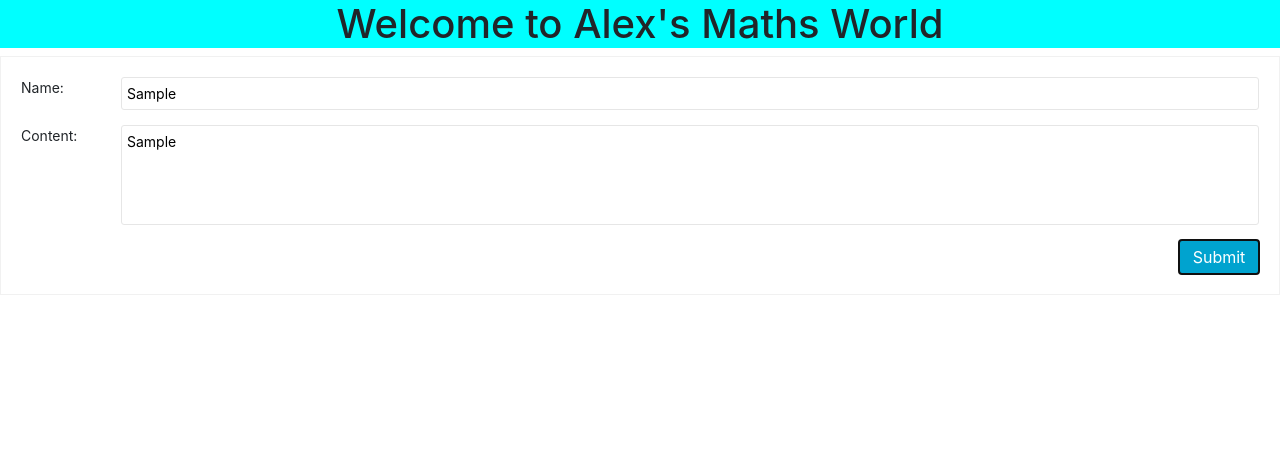
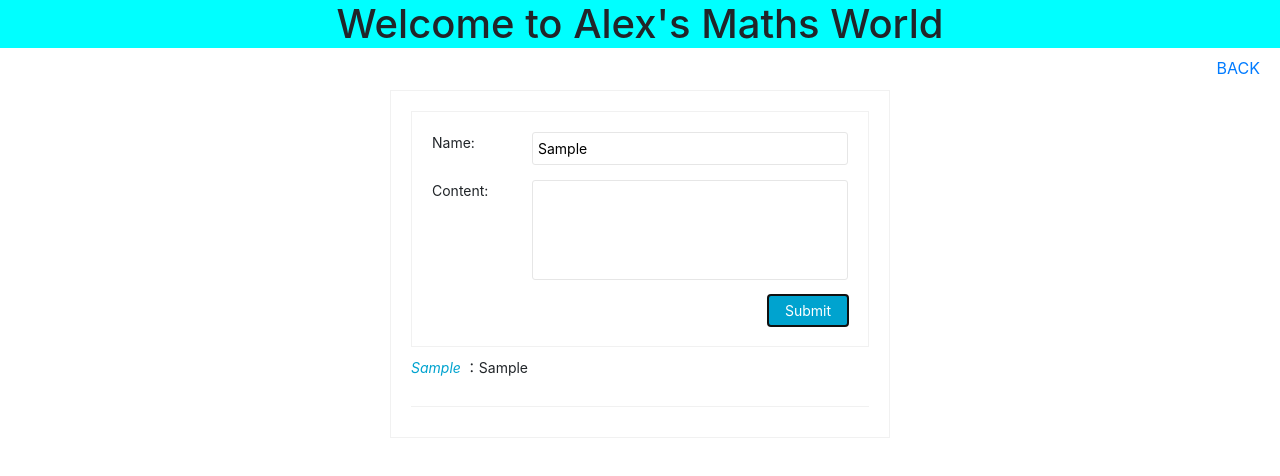
Before and after one commit to yiluzhu/alexworld-ui, a React (Create React App) app: page /comment in a window 1280 px wide. Both pictures are taken after typing "Sample", "Sample" into the empty fields and a click on the button "Submit". Shown: the top 476 px of the page. Built offline with nearby package versions, Linux system fonts and the light colour scheme.

Commit message:
Complete comment UI

```diff
--- a/src/App.js
+++ b/src/App.js
@@ -4,7 +4,7 @@ import './App.css';
 import 'bootstrap/dist/css/bootstrap.min.css';
 import Setting from './components/Setting';
 import Question from './components/Question';
-import Comment from './components/comment/CommentInput';
+import Comment from './components/comment/Comment';
 
 
 class App extends Component {
--- /dev/null
+++ b/src/Config.js
@@ -0,0 +1,3 @@
+
+// export var rootUrl = 'https://backend-dot-alex-maths-world.appspot.com';
+export var rootUrl = 'http://localhost:5000';
--- a/src/components/Question.js
+++ b/src/components/Question.js
@@ -3,9 +3,8 @@ import {Link} from 'react-router-dom'
 import Container from 'react-bootstrap/Container'
 import Row from 'react-bootstrap/Row'
 import Col from 'react-bootstrap/Col'
+import {rootUrl} from '../Config'
 
-// var rootUrl = 'https://backend-dot-alex-maths-world.appspot.com';
-var rootUrl = 'http://localhost:5000';
 
 export default class Question extends Component {
   state = {
--- a/src/components/comment/Comment.js
+++ b/src/components/comment/Comment.js
@@ -1,19 +1,39 @@
 import React, { Component } from 'react'
+import {Link} from 'react-router-dom'
 import CommentInput from './CommentInput'
 import CommentList from './CommentList'
 
 
 export default class Comment extends Component {
-  props = {
+  state = {
     comments: []
+  }
+
+  // componentDidMount() {
+  //   fetch(rootUrl + '/comments')
+  //   .then(response => response.json())
+  //   .then(data => this.setState({
+  //     comments: data.comments}))
+  // }
+
+  handleSubmitComment = (comment) => {
+    // this.props.comments.push(comment)
+    this.state.comments.push(comment)
+    this.setState({
+      comments: this.state.comments
+    })
   }
 
   render() {
     return (
       <div>
+        <center><h1 className='text-blue'>Welcome to Alex's Maths World</h1></center>
+        <Link to='/'>
+          <div className='text-right mt'>BACK</div>
+        </Link>
         <div className='wrapper'>
-          <CommentInput />
-          <CommentList />
+          <CommentInput onSubmit={this.handleSubmitComment} />
+          <CommentList comments={this.state.comments} />
         </div>
       </div>
     )
--- a/src/components/comment/CommentInput.js
+++ b/src/components/comment/CommentInput.js
@@ -16,13 +16,18 @@ export default class CommentInput extends Component {
   }
 
   handleSubmit = () => {
-
+    if (this.props.onSubmit) {
+      this.props.onSubmit({
+        username: this.state.username,
+        content: this.state.content
+      })
+    }
+    this.setState({content: ''})
   }
 
   render() {
     return (
       <div>
-        <center><h1 className='text-blue'>Welcome to Alex's Maths World</h1></center>
         <div className='comment-input'>
           <div className='comment-field'>
             <span className='comment-field-name'>Name:</span>
--- a/src/components/comment/CommentList.js
+++ b/src/components/comment/CommentList.js
@@ -1,10 +1,6 @@
 import React, { Component } from 'react'
-import Comment from './Comment'
 
 export default class CommentList extends Component {
-  props = {
-    comments: []
-  }
 
   render() {
     return (
@@ -12,9 +8,9 @@ export default class CommentList extends Component {
         {this.props.comments.map((comment, i) =>
           <div className='comment' key={i}>
             <div className='comment-user'>
-              <span>{this.props.comment.username} </span>：
+              <span>{comment.username} </span>：
             </div>
-            <p>{this.props.comment.content}</p>
+            <p>{comment.content}</p>
           </div>
         )}
       </div>
```
Also changed, not shown: 1 other file (tests, documents, lock files or other folders).
